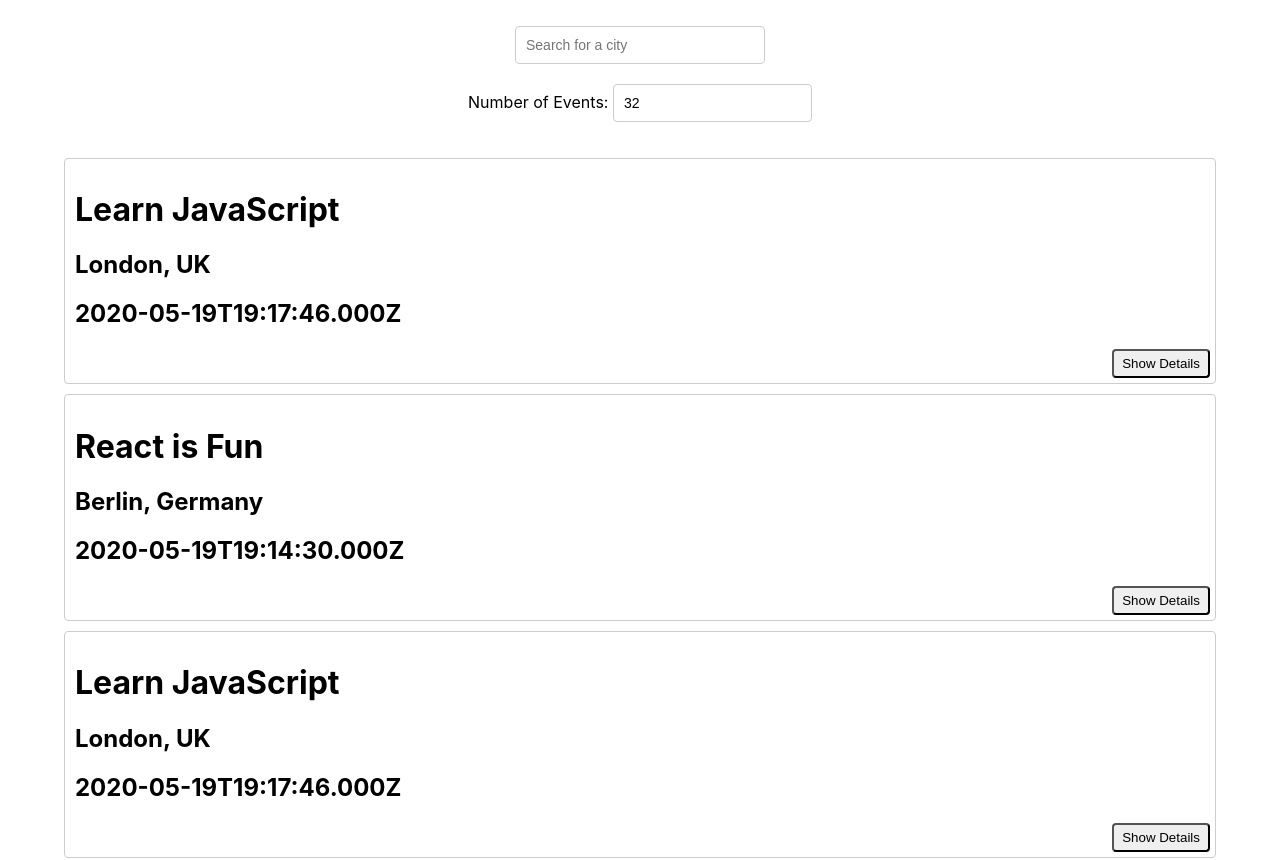
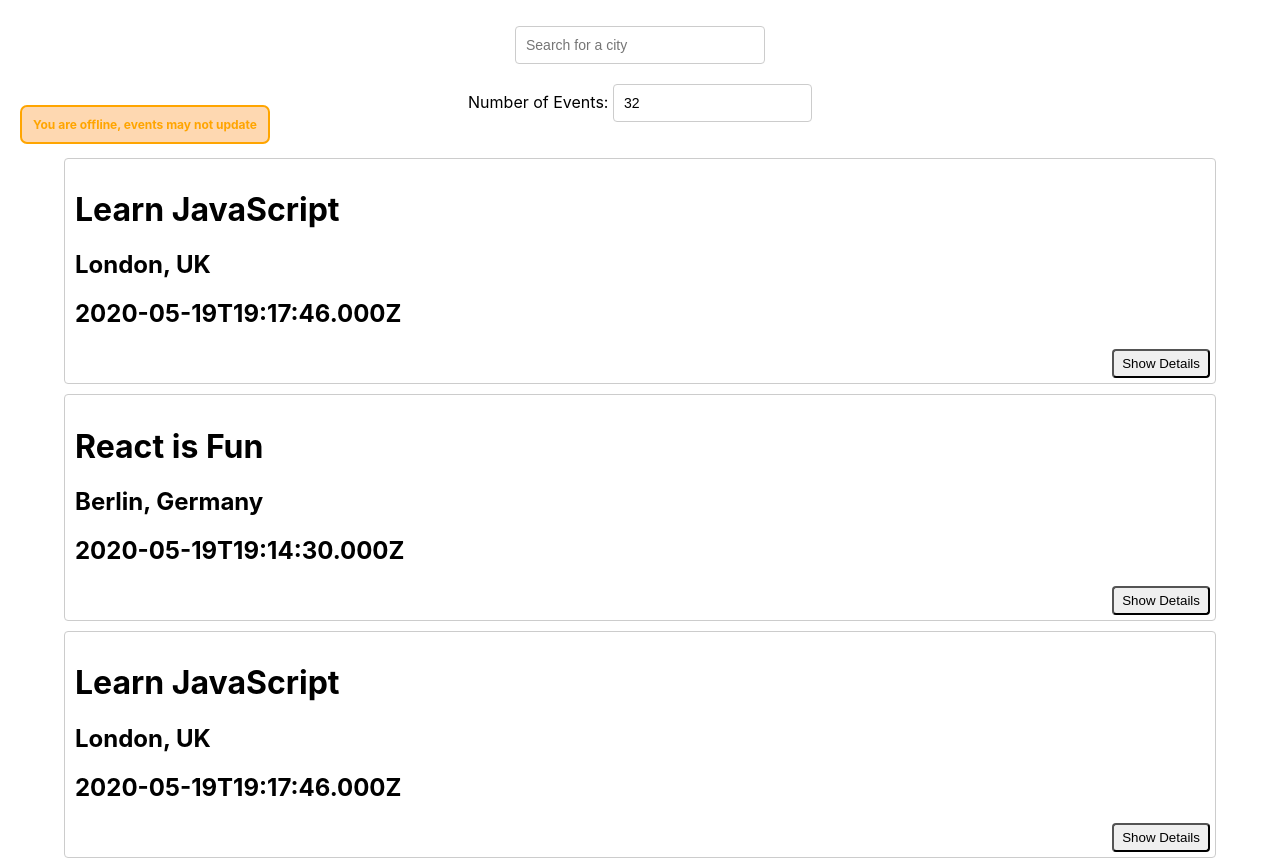
Before and after one commit to hakobya4/meet, a React (Create React App) app: page / in a window 1280 px wide. Shown: the top 860 px of the page. Built offline with nearby package versions, Linux system fonts and the light colour scheme; what atatus-spa would draw is missing.

Commit message:
warning offline

```diff
--- a/src/App.css
+++ b/src/App.css
@@ -96,8 +96,15 @@ input[type="number"] {
 }
 .error-container {
   position: fixed;
-  top: 60px;
+  top: 55px;
   left: 20px;
   width: 250px;
   z-index: 1000;
 }
+.warning-container {
+  position: fixed;
+  top: 95px;
+  left: 20px;
+  width: 250px;
+  z-index: 1000;
+}
--- a/src/App.js
+++ b/src/App.js
@@ -5,6 +5,7 @@ import { useEffect, useState } from 'react';
 import { extractLocations, getEvents } from './api';
 import { InfoAlert } from './components/Alert';
 import { ErrorAlert } from './components/Alert';
+import { WarningAlert } from './components/Alert';
 
 import './App.css';
 
@@ -15,8 +16,16 @@ const App = () => {
   const [currentCity, setCurrentCity] = useState("See all cities");
   const [infoAlert, setInfoAlert] = useState("");
   const [errorAlert, setErrorAlert] = useState("");
+  const [warningAlert, setWarningAlert] = useState("");
 
   useEffect(() => {
+    let warningText
+    if (navigator.onLine) {
+     warningText = "You are offline, events may not update"
+   } else {
+    warningText = ""
+   }
+   setWarningAlert(warningText)
     fetchData();
   }, [currentCity , currentNOE]);
 
@@ -37,6 +46,9 @@ const App = () => {
       <div className="error-container">
         {errorAlert.length ? <ErrorAlert text={errorAlert}/> : null}
       </div>
+      <div className="warning-container">
+        {warningAlert.length ? <WarningAlert text={warningAlert}/> : null}
+      </div>
       <CitySearch
       allLocations={allLocations}
       setCurrentCity={setCurrentCity}
--- a/src/components/Alert.js
+++ b/src/components/Alert.js
@@ -45,5 +45,12 @@ class ErrorAlert extends Alert {
     this.bgColor = 'rgb(255, 204, 203)'; // light red
   }
 }
+class WarningAlert extends Alert {
+  constructor(props) {
+    super(props);
+    this.color = 'rgb(255,165,0)'; // yellow
+    this.bgColor = 'rgb(254,216,177)'; // light yellow
+  }
+}
 
-export { InfoAlert, ErrorAlert };
+export { InfoAlert, ErrorAlert, WarningAlert};
```
